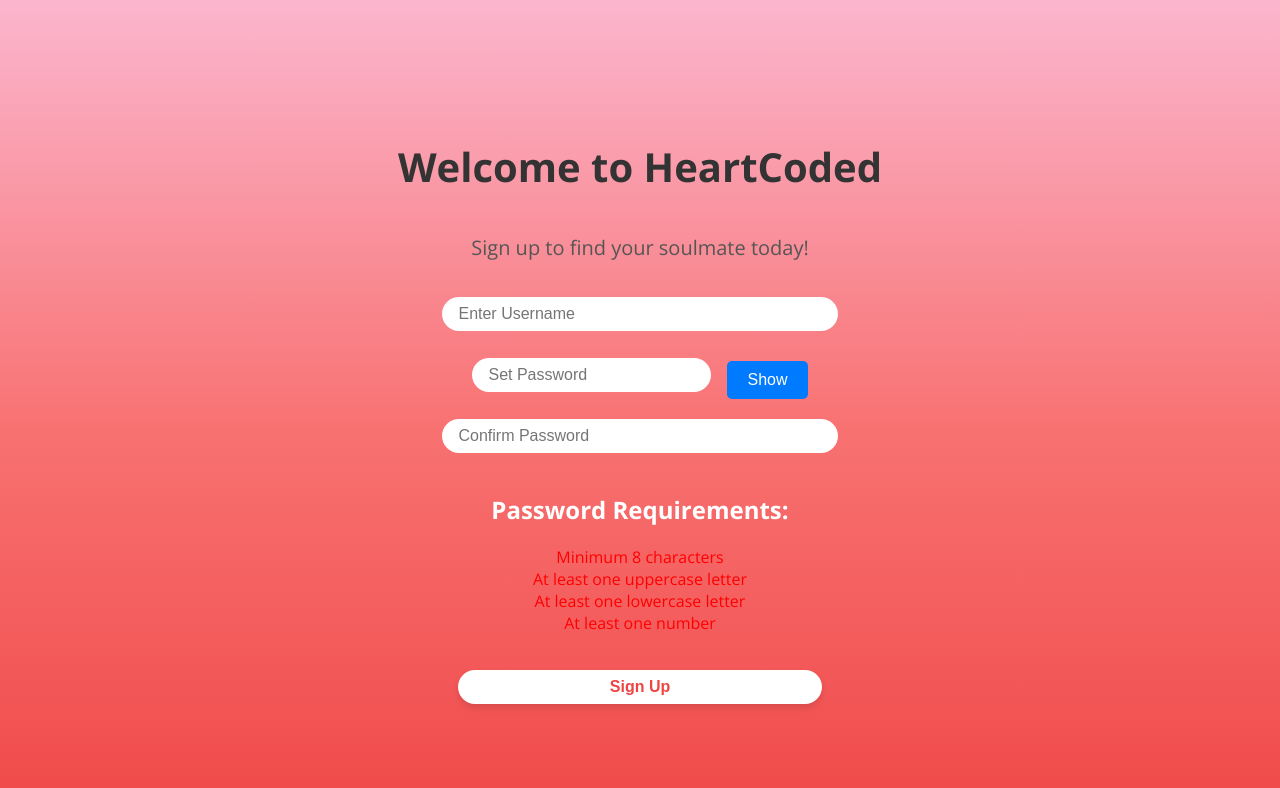
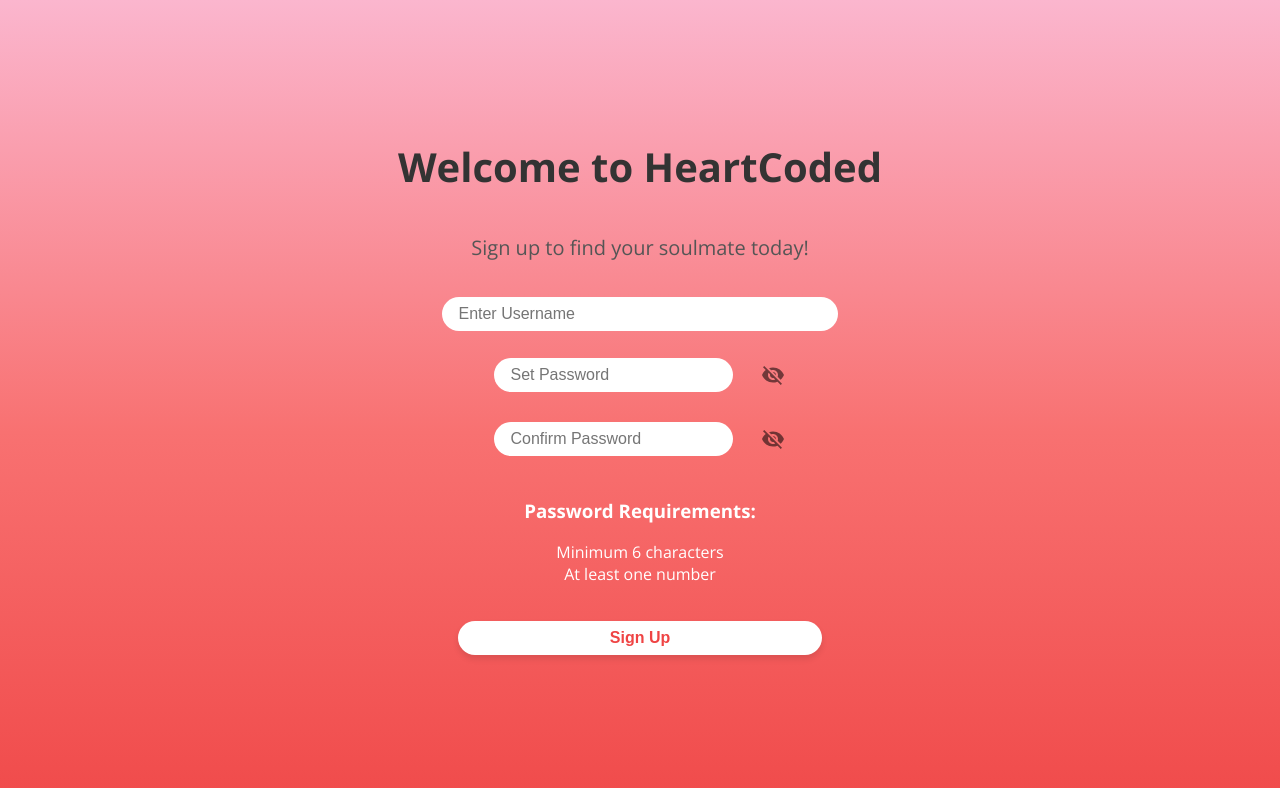
Before and after one commit to ajpieroni/316Heartcoded, a React (Create React App) app in the folder ourapp/reactapp/: page /SignUp in a window 1280 px wide. Shown: the top 788 px of the page. Built offline with nearby package versions, Linux system fonts and the light colour scheme.

Commit message:
pw reqs and visibility

```diff
--- a/ourapp/reactapp/src/pages/PasswordRequirements.js
+++ b/ourapp/reactapp/src/pages/PasswordRequirements.js
@@ -2,9 +2,9 @@ import React, { useState, useEffect } from 'react';
 
 const PasswordRequirements = ({ password }) => {
   const [passwordRequirements, setPasswordRequirements] = useState([
-    { id: 1, text: 'Minimum 8 characters', isValid: false },
-    { id: 2, text: 'At least one uppercase letter', isValid: false },
-    { id: 3, text: 'At least one lowercase letter', isValid: false },
+    { id: 1, text: 'Minimum 6 characters', isValid: false },
+    // { id: 2, text: 'At least one uppercase letter', isValid: false },
+    // { id: 3, text: 'At least one lowercase letter', isValid: false },
     { id: 4, text: 'At least one number', isValid: false },
   ]);
 
@@ -19,11 +19,12 @@ const PasswordRequirements = ({ password }) => {
   const checkRequirement = (requirementId) => {
     switch (requirementId) {
       case 1:
-        return password.length >= 8;
-      case 2:
+        return password.length >= 6;
+      /*case 2:
         return /[A-Z]/.test(password);
       case 3:
         return /[a-z]/.test(password);
+      */
       case 4:
         return /\d/.test(password);
       default:
@@ -33,15 +34,15 @@ const PasswordRequirements = ({ password }) => {
 
   return (
     <div>
-      <h2>Password Requirements:</h2>
-      <ul>
+      <h3>Password Requirements:</h3>
+        <ul>
         {passwordRequirements.map((requirement) => (
-          <li key={requirement.id} style={{ color: requirement.isValid ? 'green' : 'red' }}>
+          <li key={requirement.id} style={{ color: requirement.isValid ? 'green' : 'white' }}>
             {requirement.text}
             {requirement.isValid && ' ✓'}
           </li>
         ))}
-      </ul>
+        </ul>
     </div>
   );
 };
--- a/ourapp/reactapp/src/pages/SignUp.js
+++ b/ourapp/reactapp/src/pages/SignUp.js
@@ -6,6 +6,10 @@ import { UserContext } from "../components/contexts/UserContext";
 import { useNavigate } from "react-router-dom";
 import { useLocation } from 'react-router-dom';
 import PasswordRequirements from './PasswordRequirements';
+import IconButton from "@material-ui/core/IconButton";
+import Visibility from "@material-ui/icons/Visibility";
+import VisibilityOff from "@material-ui/icons/VisibilityOff";
+
 
 
 export default function UserLanding() {
@@ -16,6 +20,7 @@ export default function UserLanding() {
   const [login, setLogin] = useState(false);
   const [error, setError] = useState(null);
   const [showPassword, setShowPassword] = useState(false);
+  const [showConfirmPassword, setShowConfirmPassword] = useState(false);
   const [successMessage, setSuccessMessage] = useState('')
   const navigate = useNavigate();
 
@@ -106,6 +111,7 @@ export default function UserLanding() {
             placeholder="Enter Username"
             required
           />
+
           <div className="password-input-container">
           <input
             type={showPassword ? "text" : "password"}
@@ -115,32 +121,46 @@ export default function UserLanding() {
             placeholder="Set Password"
             required
           />
-            <button
+          <IconButton
             className="show-password-button"
             onClick={() => setShowPassword(!showPassword)}
+            edge="end"
           >
-              {showPassword ? "Hide" : "Show"}
-            </button>
+            {showPassword ? <Visibility /> : <VisibilityOff />}
+          </IconButton>
         </div>
+
+        <div className="password-input-container">
           <input
-            type="password"
+            type={showConfirmPassword ? "text" : "password"}
             className="user-init-input"
             value={confirmPassword}
             onChange={(e) => setConfirmPassword(e.target.value)}
             placeholder="Confirm Password"
             required
           />
+          <IconButton
+            className="show-password-button"
+            onClick={() => setShowConfirmPassword(!showConfirmPassword)}
+            edge="end"
+          >
+            {showConfirmPassword ? <Visibility /> : <VisibilityOff />}
+          </IconButton>
+        </div>
+
+
           <PasswordRequirements password={password} />
           {error && <p className="error-message">{error}</p>}
           <button className="user-init-button" onClick={signUpUser}>
             Sign Up
           </button>
         </div>
+
         {successMessage && (
           <p dangerouslySetInnerHTML={{ __html: successMessage }}></p>
         )}
-
       </div>
     </main>
   );
+
 }
--- a/ourapp/reactapp/src/pages/UserLanding.css
+++ b/ourapp/reactapp/src/pages/UserLanding.css
@@ -151,7 +151,7 @@
 }
 
 .password-button {
-  background-color: #EF4444;
+  background-color: #000000;
   color: white;
   padding: 0.5rem 1.5rem;
   border: none;
```
Lines whose indentation alone changed are shown as unchanged.
